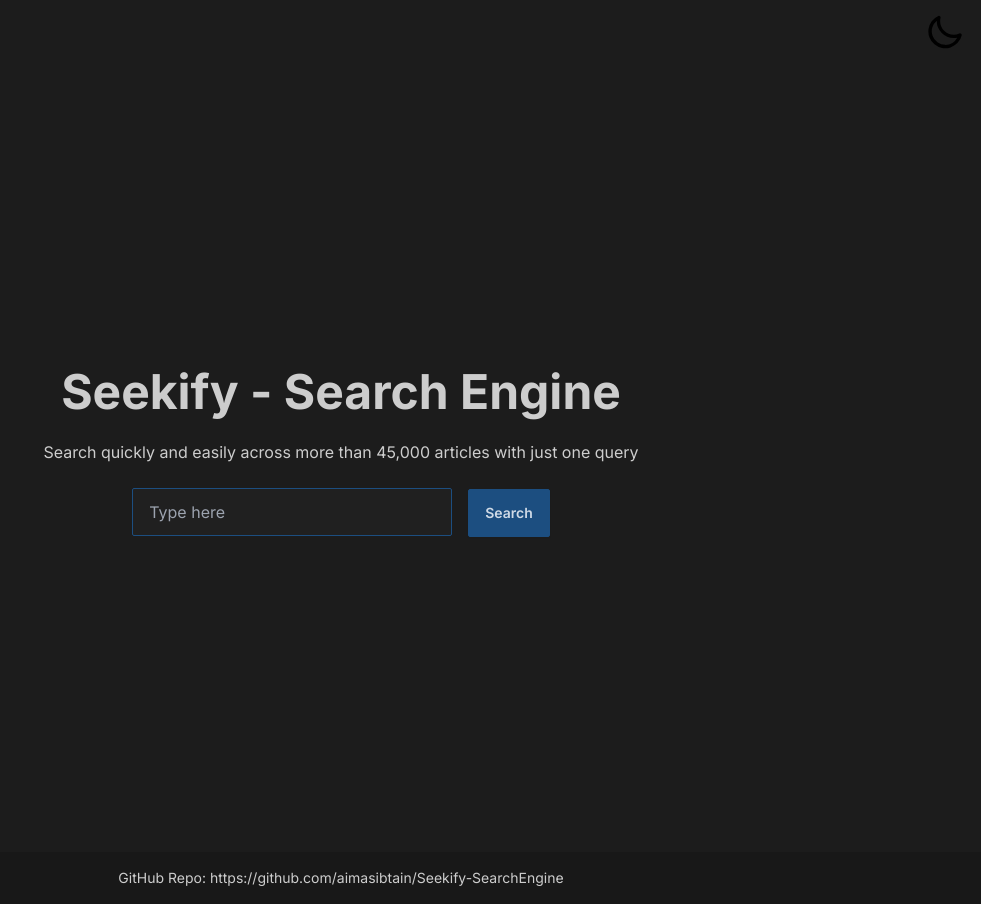
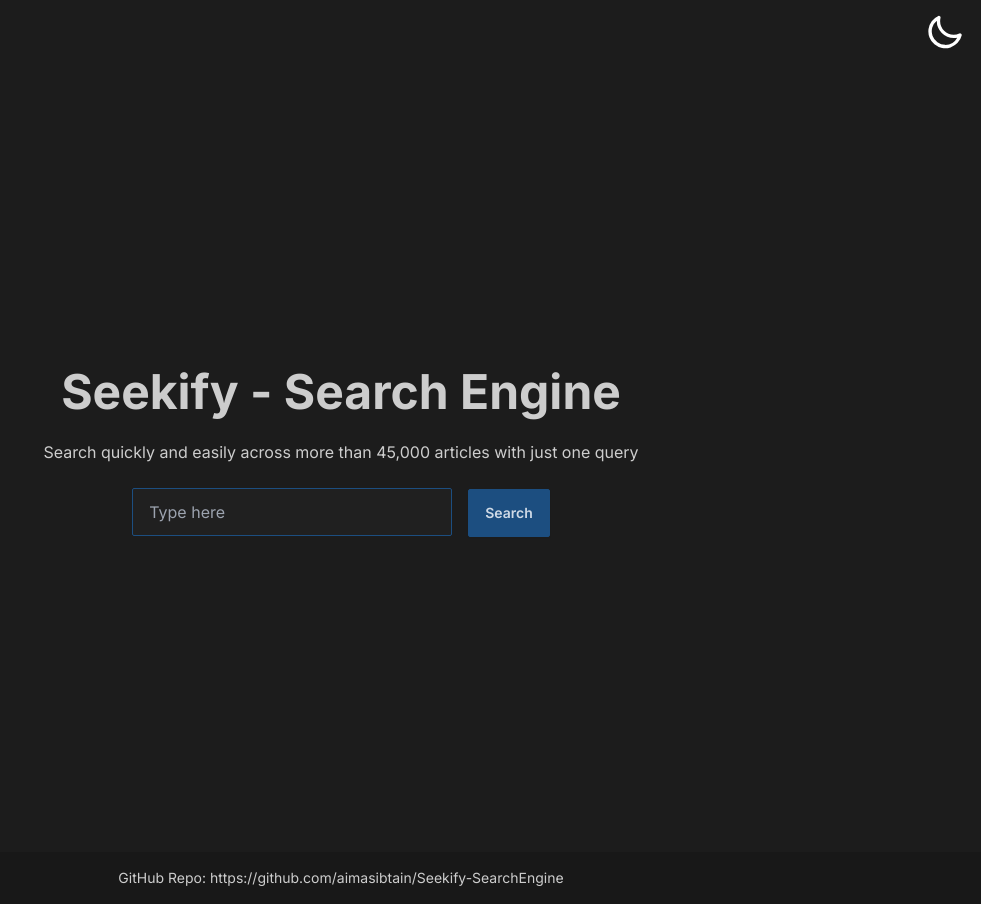
Before and after one commit to faizan-exe/seekify-frontend, a Next.js app: page / in a window 1280 px wide. Shown: the whole page, without its empty margins (299-1280 px from the left). Built offline with nearby package versions, Linux system fonts and the light colour scheme.

Commit message:
toggle is white throughout browsers

```diff
--- a/src/app/components/toggle.js
+++ b/src/app/components/toggle.js
@@ -18,7 +18,7 @@ function Toggle() {
   };
 
   return (
-    <div className="flex sticky top-0 justify-end items-center">
+    <div className="flex text-white sticky top-0 justify-end items-center">
       <label className="mt-3 swap swap-rotate mr-4">
         {/* this hidden checkbox controls the state */}
         <input
```
